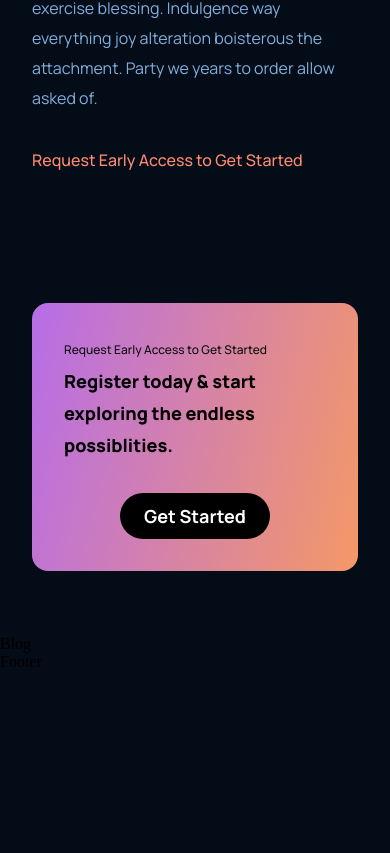
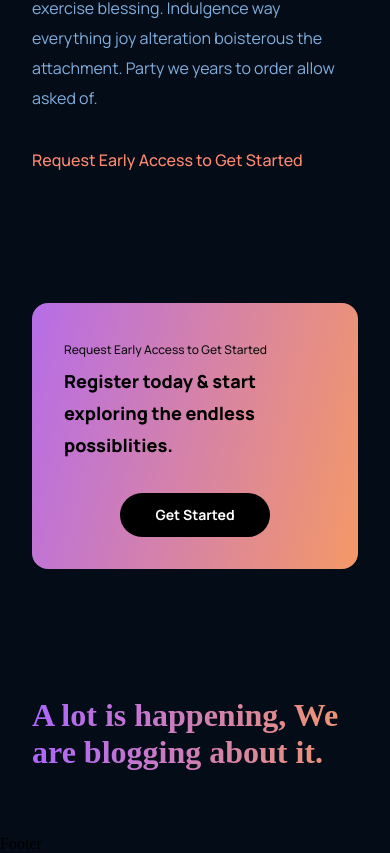
Before and after one commit to DmitryVelichko/avatar-website-react, a React (Create React App) app: page / in a window 390 px wide. Shown: the part 4173-5026 px from the top of the page. Before the commit the page ends 4844 px from the top, so only its background shows below. Built offline with nearby package versions, Linux system fonts and the light colour scheme.

Commit message:
New commit

```diff
--- a/src/components/cta/cta.css
+++ b/src/components/cta/cta.css
@@ -66,4 +66,9 @@
     font-size: 18px;
     line-height: 32px;
   }
+
+  .gpt3__cta-btn button {
+    font-size: 14px;
+    line-height: 28px;
+  }
 }
--- a/src/containers/blog/Blog.jsx
+++ b/src/containers/blog/Blog.jsx
@@ -1,12 +1,24 @@
-import React from 'react'
-import './blog.css'
+import React from 'react';
+import './blog.css';
 
 const Blog = () => {
-    return (
-        <div>
-            Blog
-        </div>
-    )
-}
+  return (
+    <div className='gpt3__blog section__padding' id='blog'>
+      <div className='gpt3__blog-heading'>
+        <h1 className='gradient__text'>
+          A lot is happening, We are blogging about it.
+        </h1>
+      </div>
+      <div className="gpt3__blog-container">
+          <div className="gpt3__blog-container_groupA">
 
-export default Blog
+          </div>
+          <div className="gpt3__blog-container_groupB">
+
+          </div>
+      </div>
+    </div>
+  );
+};
+
+export default Blog;
```
